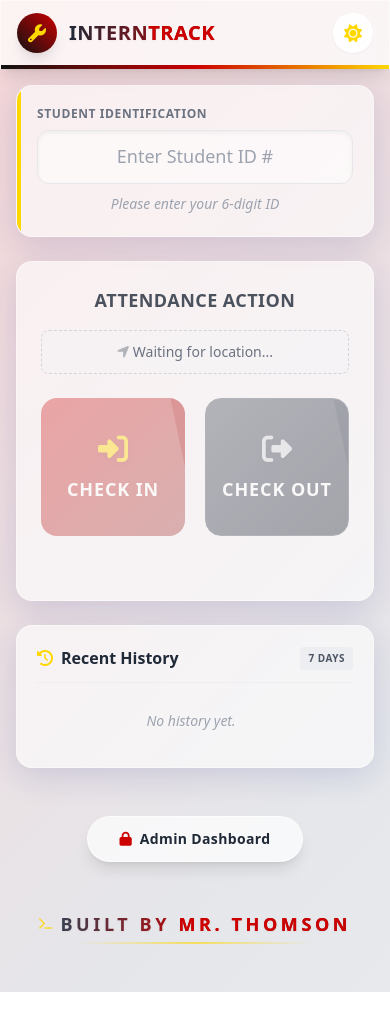
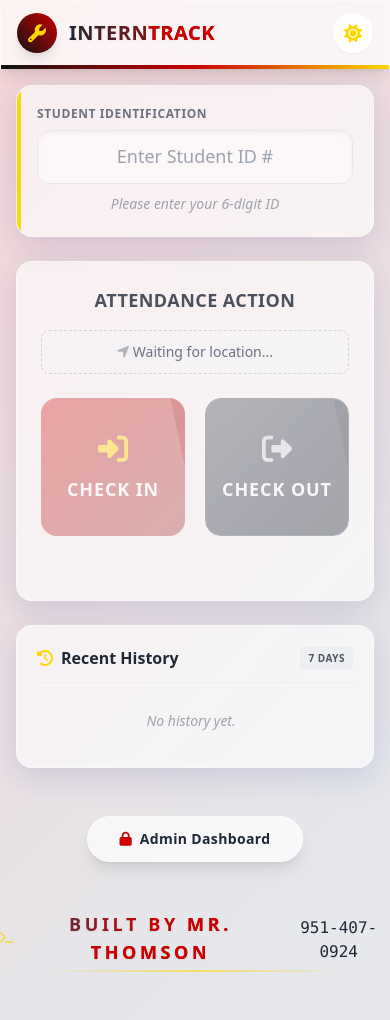
Before and after one commit to Thomson-BG/InternshipStudenTracker, a plain HTML site: page index.html in a window 390 px wide. Before the commit the page ends 992 px from the top, so only its background shows below. Drawn offline with nearby package versions, Linux system fonts and the light colour scheme.

Commit message:
Add phone number to footer in index.html

```diff
--- a/index.html
+++ b/index.html
@@ -200,6 +200,7 @@
                 <p class="text-lg font-black tracking-[0.2em] uppercase bg-clip-text text-transparent bg-gradient-to-r from-gray-700 via-school-red to-school-darkRed dark:from-gray-200 dark:via-school-red dark:to-school-gold drop-shadow-sm">
                     Built By <span class="text-school-red">Mr. Thomson</span>
                 </p>
+                <p class="mt-1 font-mono">951-407-0924</p>
             </div>
             <div class="h-0.5 w-3/4 bg-gradient-to-r from-transparent via-school-gold to-transparent opacity-60 rounded-full"></div>
         </div>
```
